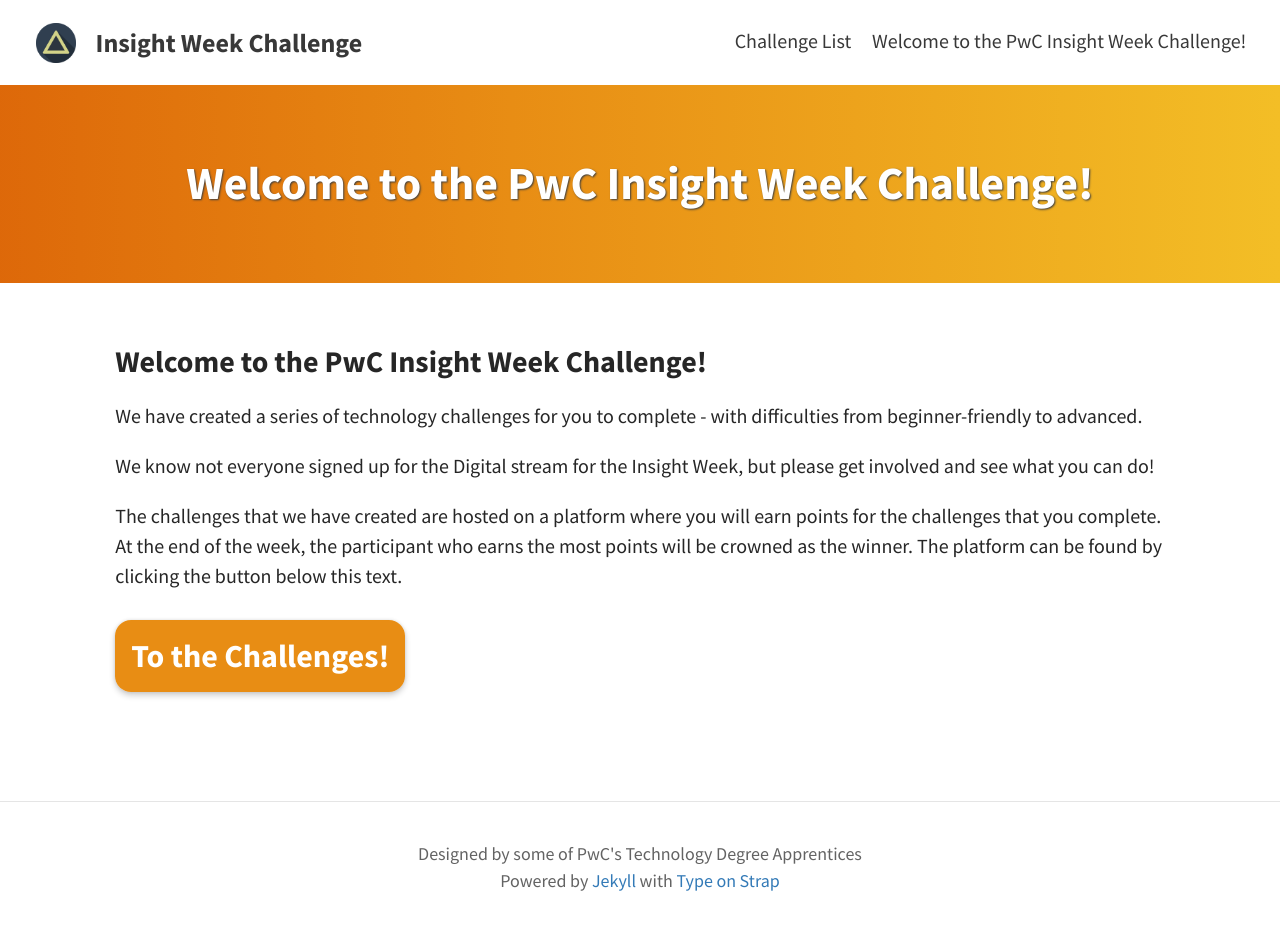
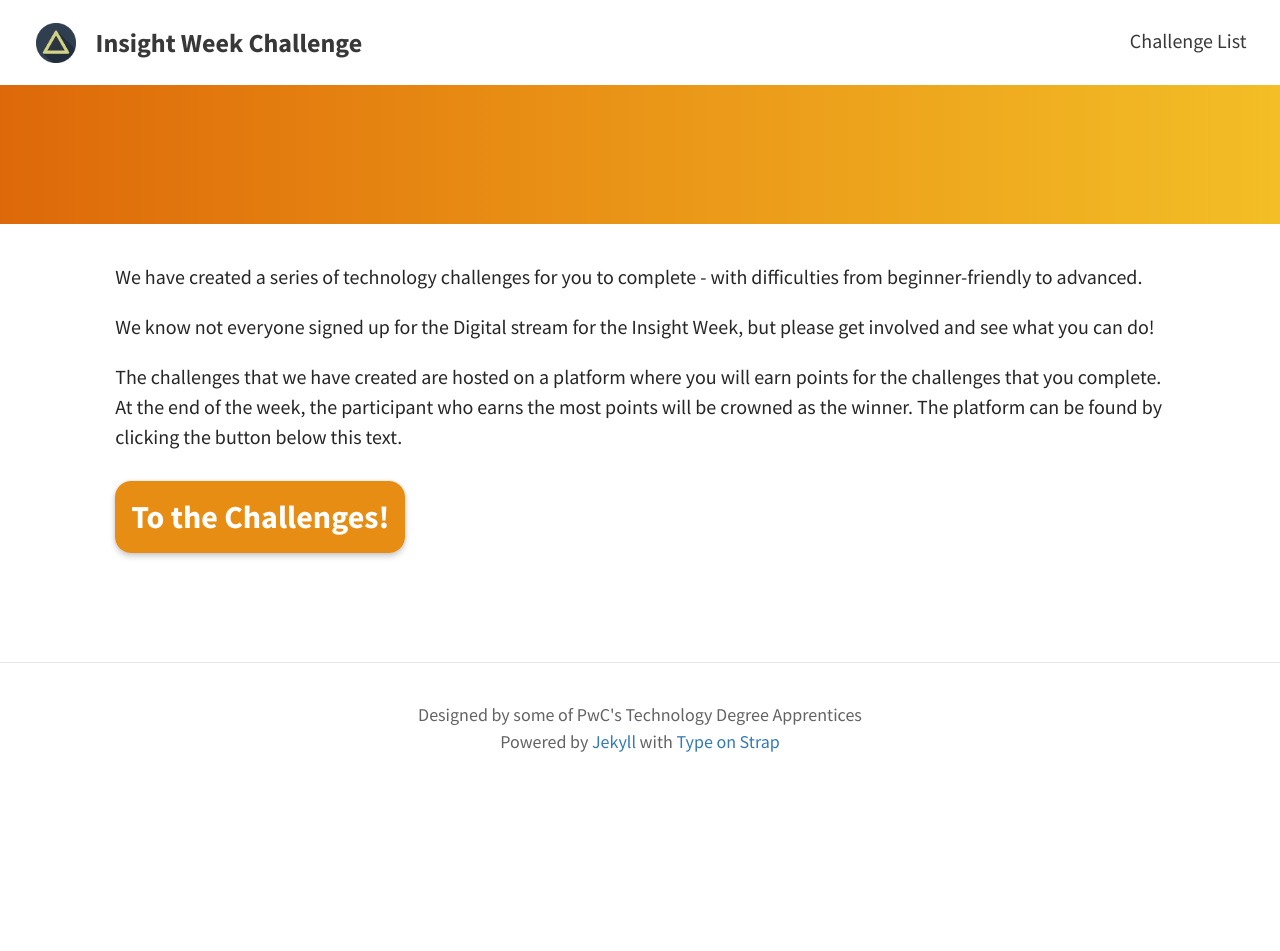
Before and after one commit to jnk838/insight-week-challenge, a Jekyll site: the page built from home.md, in a window 1280 px wide. Built offline with Jekyll 4.4.1, drawn with Linux system fonts in a browser that asks for light colours; our own code applies the rules of GitHub Pages for plain Markdown files; after the commit the page ends 900 px from its top, so only the background shows below that; part of the change alters nothing that is shown.

Commit message:
Test to remove header from navbar

```diff
--- a/_config.yml
+++ b/_config.yml
@@ -9,7 +9,7 @@ avatar: assets/img/triangle.png                         # Empty for no avatar in
 favicon: assets/favicon.ico                             # Icon displayed in the tab
 
 # Header and footer text
-header_text: Insight Week Challenge  # Change Blog header text
+header_text: Welcome to the PwC Insight Week Challenge! # Change Blog header text
 header_feature_image: assets/img/pexels/triangular.jpeg
 footer_text: >-
   Designed by some of PwC's Technology Degree Apprentices<br>
--- a/home.md
+++ b/home.md
@@ -1,5 +1,3 @@
-### Welcome to the PwC Insight Week Challenge!
-
 We have created a series of technology challenges for you to complete - with
 difficulties from beginner-friendly to advanced.
 
```
